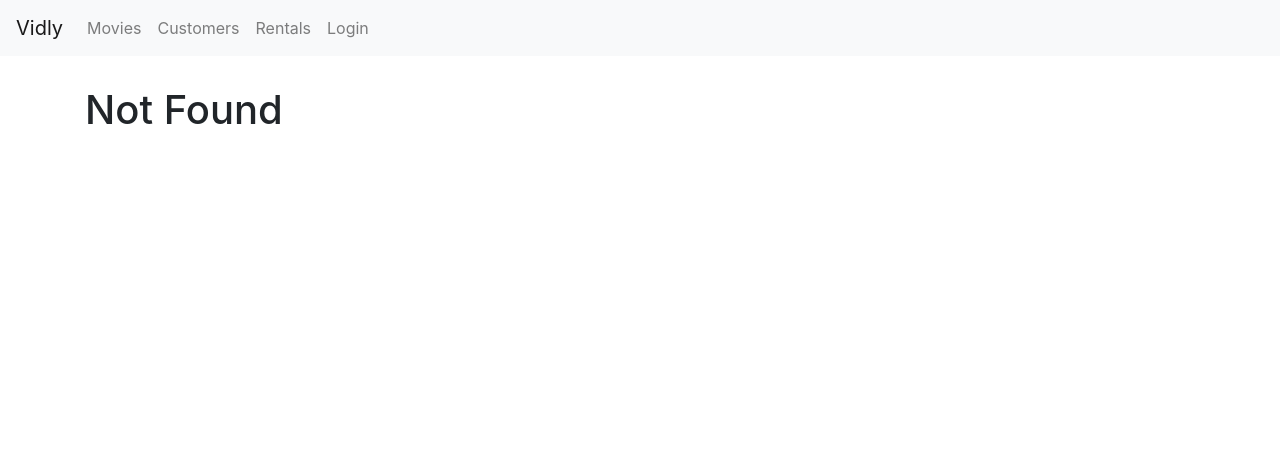
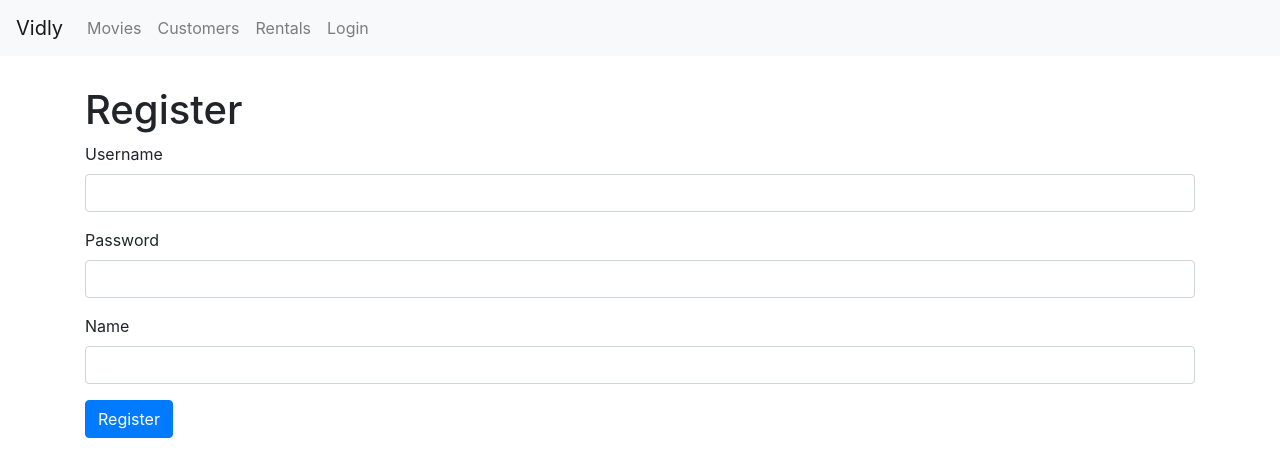
Before and after one commit to Charpell/React-University, a React (Create React App) app: page /register in a window 1280 px wide. Before the commit this address led to /not-found. Shown: the top 476 px of the page. Built offline with nearby package versions, Linux system fonts and the light colour scheme.

Commit message:
Register Component

```diff
--- a/src/App.js
+++ b/src/App.js
@@ -8,6 +8,7 @@ import Rentals from './components/rentals';
 import NotFound from './components/notFound';
 import NavBar from './components/navBar';
 import LoginForm from './components/loginForm';
+import RegisterForm from './components/registerForm';
 
 import './App.css';
 
@@ -18,6 +19,7 @@ class App extends Component {
         <NavBar />
           <main className="container">
             <Switch>
+              <Route path="/register" component={RegisterForm} />
               <Route path="/login" component={LoginForm} />
               <Route path="/movies/:id" component={MovieForm} />
               <Route path="/movies" component={Movies} />
--- /dev/null
+++ b/src/components/registerForm.jsx
@@ -0,0 +1,45 @@
+import React from "react";
+import Joi from "joi-browser";
+import Form from "../common/form";
+
+class RegisterForm extends Form {
+  state = {
+    data: { username: "", password: "", name: "" },
+    errors: {}
+  };
+
+  schema = {
+    username: Joi.string()
+      .required()
+      .email()
+      .label("Username"),
+    password: Joi.string()
+      .required()
+      .min(5)
+      .label("Password"),
+    name: Joi.string()
+      .required()
+      .label("Name")
+  };
+
+  doSubmit = () => {
+    // Call the server
+    console.log("Submitted");
+  };
+
+  render() {
+    return (
+      <div>
+        <h1>Register</h1>
+        <form onSubmit={this.handleSubmit}>
+          {this.renderInput("username", "Username")}
+          {this.renderInput("password", "Password", "password")}
+          {this.renderInput("name", "Name")}
+          {this.renderButton("Register")}
+        </form>
+      </div>
+    );
+  }
+}
+
+export default RegisterForm;
```
